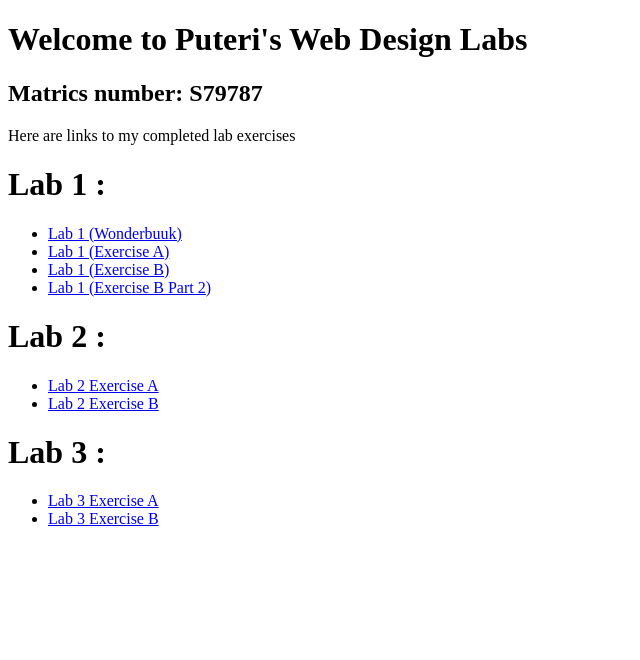
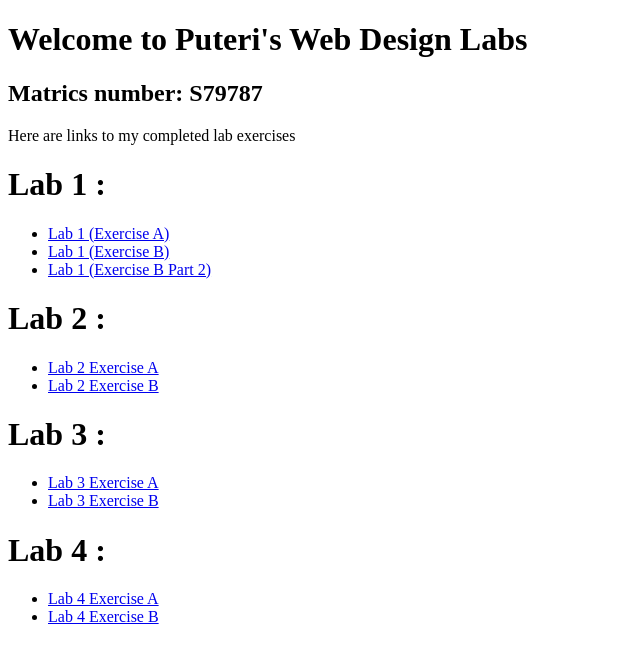
Before and after one commit to puteribalqish06/S79787_CSF3133_K3, a plain HTML site: page index.html in a window 1280 px wide. Shown: the whole page, without its empty margins (0-640 px from the left). Drawn offline with Linux system fonts and the light colour scheme.

Commit message:
Update index.html

```diff
--- a/index.html
+++ b/index.html
@@ -10,7 +10,6 @@
     <p>Here are links to my completed lab exercises</p>
 <h1>Lab 1 :</h1>
     <ul>
-      <li><a href="lab1wnd.html">Lab 1 (Wonderbuuk)</a></li>
       <li><a href="lab1_ExerA.html">Lab 1 (Exercise A)</a></li>
       <li><a href="lab1_ExerB.html">Lab 1 (Exercise B)</a></li>
       <li><a href="contact.html">Lab 1 (Exercise B Part 2)</a></li>
@@ -20,12 +19,15 @@
       <li><a  href="lab2_ExerA.html">Lab 2 Exercise A</a></li>
       <li><a  href="lab2_ExerB.html">Lab 2 Exercise B</a></li>
     </ul>
-    <h1>
-      <h1>Lab 3 :</h1>
-    </h1>
+    <h1>Lab 3 :</h1>
     <ul>
      <li><a  href="lab3_ExerA.html">Lab 3 Exercise A</a></li>
       <li><a  href="lab3_ExerB.html">Lab 3 Exercise B</a></li>
     </ul>
+     <h1>Lab 4 :</h1>
+    <ul>
+      <li><a  href="lab4_ExerA.html">Lab 4 Exercise A</a></li>
+      <li><a  href="lab4_ExerB.html">Lab 4 Exercise B</a></li>
+    </ul>
   </body>
 </html>
```
